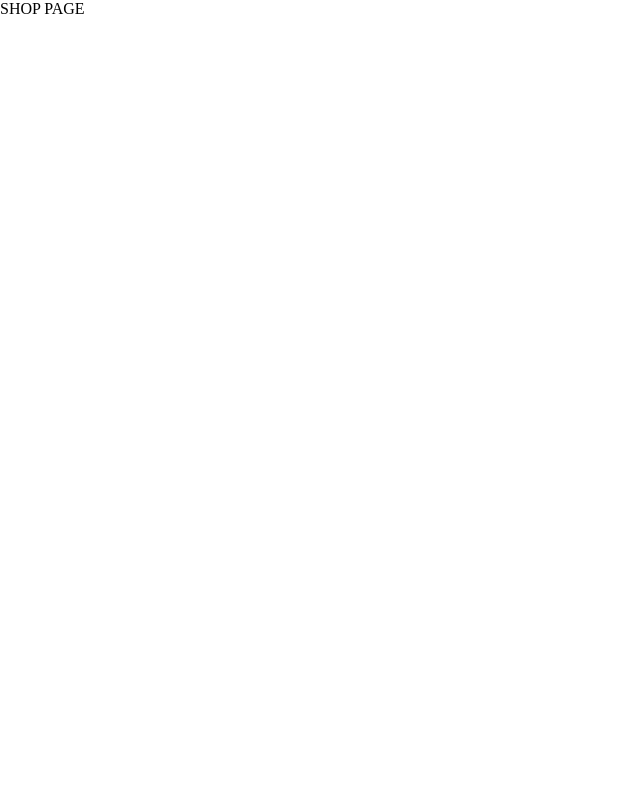
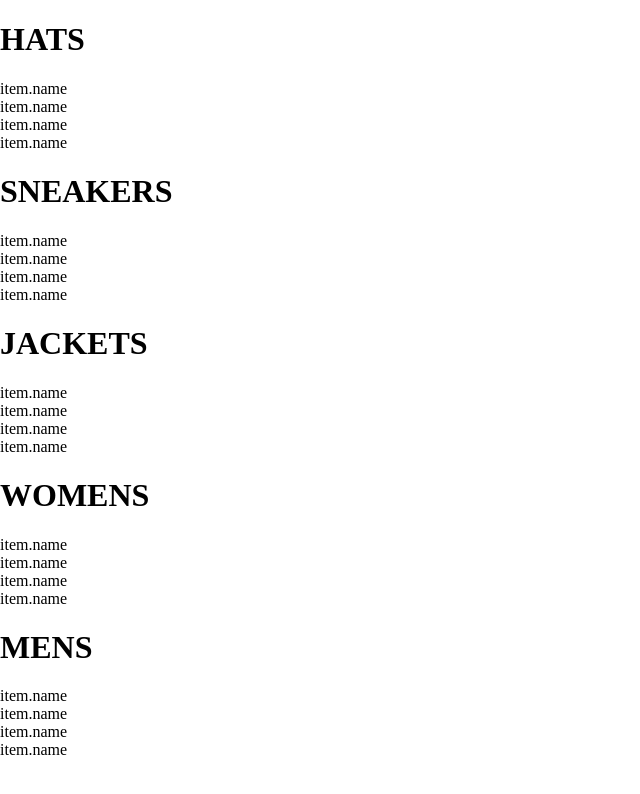
Before and after one commit to Romanerr/Online-Shop-React-Project, a React (Create React App) app in the folder online-store/: page /hats in a window 1280 px wide. Shown: the top 794 px of the page, without its empty margins (0-640 px from the left). Built offline with nearby package versions, Linux system fonts and the light colour scheme; a web font is replaced by a local one.

Commit message:
Preview of shop page collectios

```diff
--- /dev/null
+++ b/online-store/src/Components/preview-collection/collection-preview.component.jsx
@@ -0,0 +1,14 @@
+import React from 'react';
+import './collection-preview.styles.sass';
+
+const CollectionPreview = ({title,items})=>(
+<div className ='collection-preview'>
+        <h1 className='title'>{title.toUpperCase()}</h1>
+    <div className='preview'>
+    {items.filter((item,idx)=>idx<4).map(item => (
+            <div key={item.id}>item.name</div>
+        ))}
+    </div>
+</div>
+);
+export default CollectionPreview;
--- a/online-store/src/Pages/ShopPage/shoppage.component.jsx
+++ b/online-store/src/Pages/ShopPage/shoppage.component.jsx
@@ -1,5 +1,6 @@
 import React from 'react';
 import SHOP_DATA from './shop.data.jsx';
+import CollectionPreview from '../../Components/preview-collection/collection-preview.component.jsx';
 class ShopPage extends React.Component{
     constructor(props){
       super (props) ;
@@ -8,7 +9,14 @@
       };
     }
     render(){
-        return <div>SHOP PAGE</div>;
+        const{collections}=this.state;
+        return (<div className='shop-page'>
+            {
+              collections.map(({id, ...otherCollectionProps}) =>(
+                  <CollectionPreview key={id} {...otherCollectionProps} />
+              ))
+            }
+            </div>);
     }
 }
 export default ShopPage;
```
Also changed, not shown: online-store/src/Components/preview-collection/collection-preview.styles.sass (added).
